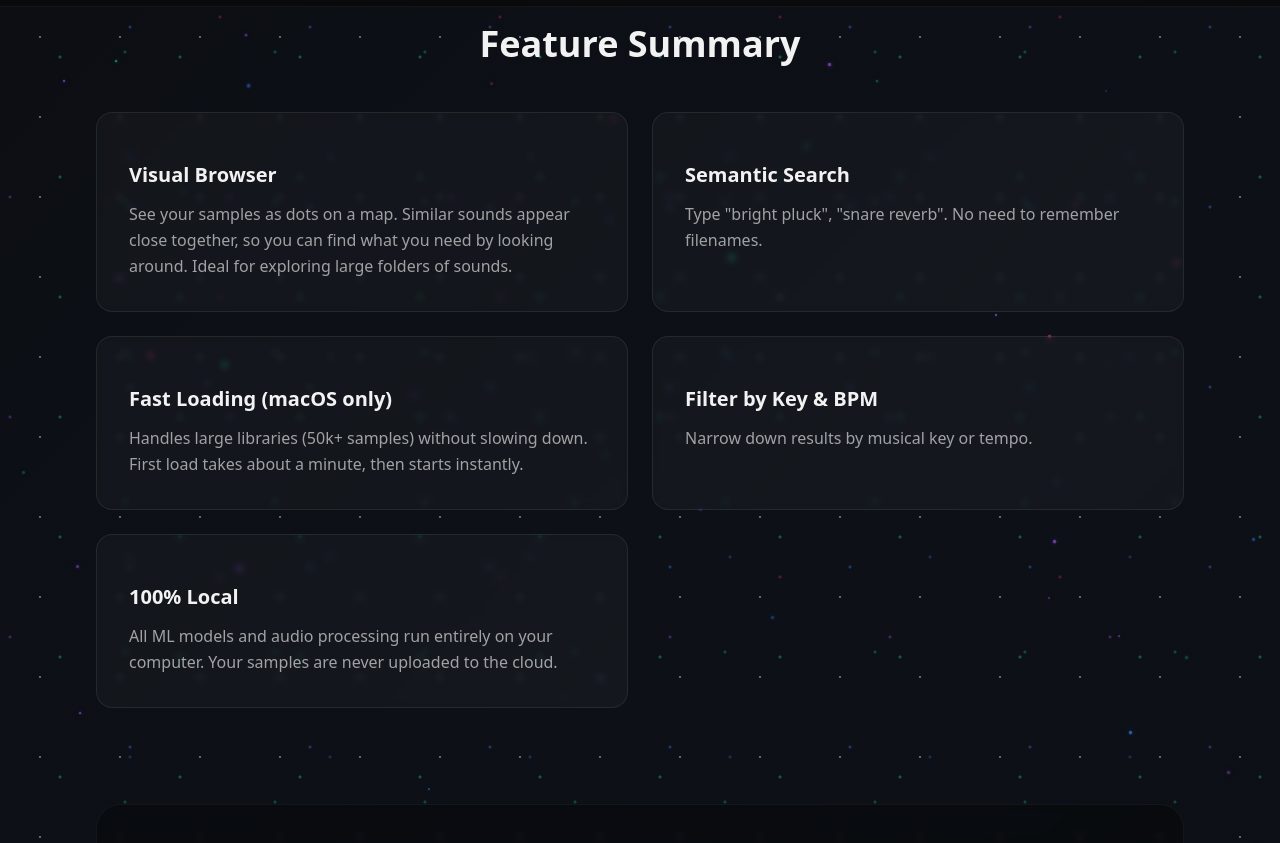
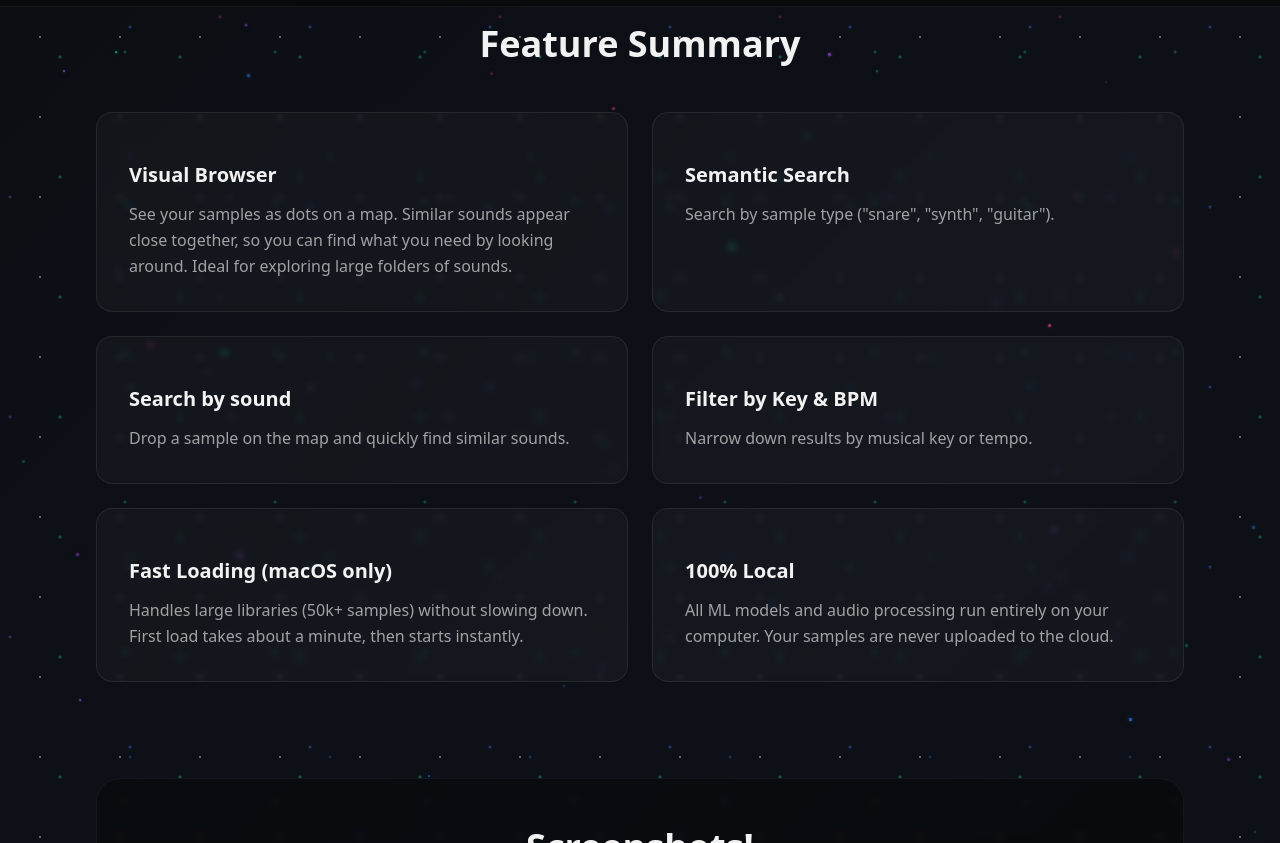
Before and after one commit to maxgraf96/maxgraf96.github.io, a Jekyll site: the page built from _wavnav/index.md, in a window 1280 px wide and 900 px high, scrolled down 1866 px, cut to the strip 57-900 px from the top of the window. Built offline with Jekyll 4.4.1, drawn with Linux system fonts in a browser that asks for light colours; some web fonts are replaced; some of the changed text lies outside the part shown.

Commit message:
Little add

```diff
--- a/_wavnav/index.md
+++ b/_wavnav/index.md
@@ -73,19 +73,25 @@ permalink: /wavnav/
     <div class="group bg-white/[0.03] border border-white/[0.08] rounded-2xl p-8 transition-all duration-300 hover:bg-white/5 hover:border-wavnav-mint/30 hover:-translate-y-1" style="backdrop-filter: blur(3px)">
       <div class="text-4xl mb-4"></div>
       <h3 class="text-xl font-semibold mb-3 text-white/95">Semantic Search</h3>
-      <p class="text-white/60 leading-relaxed">Type "bright pluck", "snare reverb". No need to remember filenames.</p>
+      <p class="text-white/60 leading-relaxed">Search by sample type ("snare", "synth", "guitar").</p>
+    </div>
+
+    <div class="group bg-white/[0.03] border border-white/[0.08] rounded-2xl p-8 transition-all duration-300 hover:bg-white/5 hover:border-wavnav-mint/30 hover:-translate-y-1" style="backdrop-filter: blur(3px)">
+      <div class="text-4xl mb-4"></div>
+      <h3 class="text-xl font-semibold mb-3 text-white/95">Search by sound</h3>
+      <p class="text-white/60 leading-relaxed">Drop a sample on the map and quickly find similar sounds.</p>
+    </div>
+
+    <div class="group bg-white/[0.03] border border-white/[0.08] rounded-2xl p-8 transition-all duration-300 hover:bg-white/5 hover:border-wavnav-mint/30 hover:-translate-y-1" style="backdrop-filter: blur(3px)">
+      <div class="text-4xl mb-4"></div>
+      <h3 class="text-xl font-semibold mb-3 text-white/95">Filter by Key & BPM</h3>
+      <p class="text-white/60 leading-relaxed">Narrow down results by musical key or tempo.</p>
     </div>
 
     <div class="group bg-white/[0.03] border border-white/[0.08] rounded-2xl p-8 transition-all duration-300 hover:bg-white/5 hover:border-wavnav-mint/30 hover:-translate-y-1" style="backdrop-filter: blur(3px)">
       <div class="text-4xl mb-4"></div>
       <h3 class="text-xl font-semibold mb-3 text-white/95">Fast Loading (macOS only)</h3>
       <p class="text-white/60 leading-relaxed">Handles large libraries (50k+ samples) without slowing down. First load takes about a minute, then starts instantly.</p>
-    </div>
-
-    <div class="group bg-white/[0.03] border border-white/[0.08] rounded-2xl p-8 transition-all duration-300 hover:bg-white/5 hover:border-wavnav-mint/30 hover:-translate-y-1" style="backdrop-filter: blur(3px)">
-      <div class="text-4xl mb-4"></div>
-      <h3 class="text-xl font-semibold mb-3 text-white/95">Filter by Key & BPM</h3>
-      <p class="text-white/60 leading-relaxed">Narrow down results by musical key or tempo.</p>
     </div>
 
     <div class="group bg-white/[0.03] border border-white/[0.08] rounded-2xl p-8 transition-all duration-300 hover:bg-white/5 hover:border-wavnav-mint/30 hover:-translate-y-1" style="backdrop-filter: blur(3px)">
@@ -175,7 +181,7 @@ permalink: /wavnav/
 <!-- Final CTA -->
 <div class="px-4 sm:px-6 lg:px-8 max-w-4xl mx-auto mb-16">
   <div class="text-center p-12 lg:p-16 rounded-3xl border border-wavnav-mint/20" style="background: linear-gradient(135deg, rgba(34, 194, 143, 0.1) 0%, rgba(28, 140, 96, 0.05) 100%);" style="backdrop-filter: blur(3px)">
-    <h2 class="text-3xl lg:text-4xl font-semibold mb-4 text-white/95">Find your hidden gems</h2>
+    <h2 class="text-3xl lg:text-4xl font-semibold mb-4 text-white/95">Get WavNav.</h2>
     <br>
     <!-- <p class="text-white/60 mb-8 text-lg max-w-xl mx-auto">Rediscover the joy of digging.</p> -->
     <div class="flex flex-wrap gap-4 justify-center">
```
